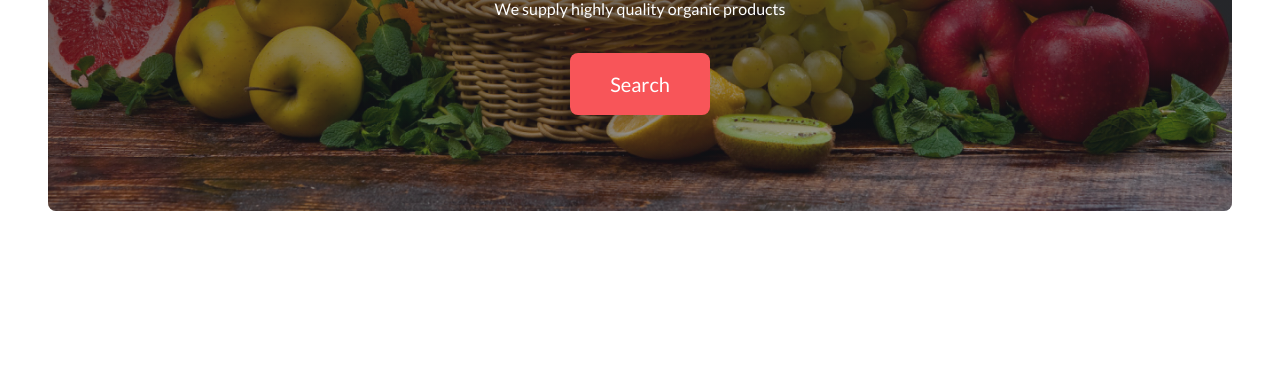
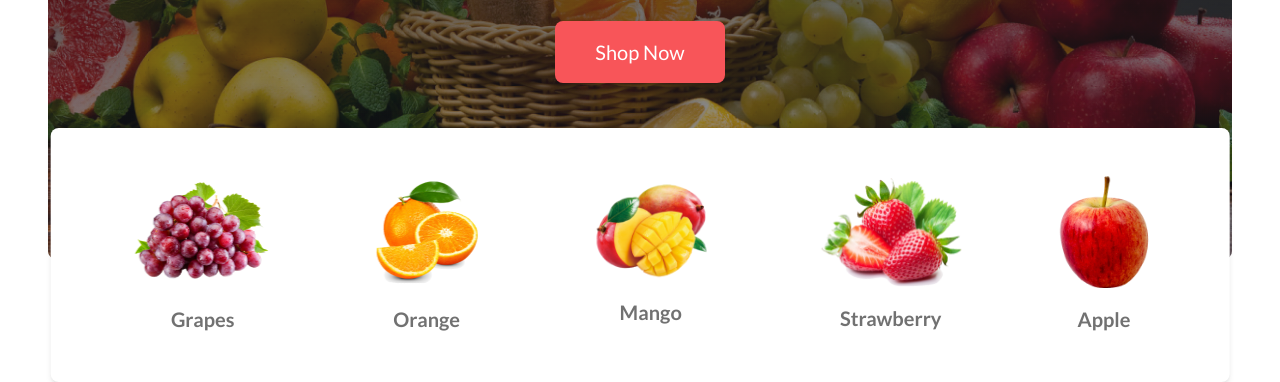
Before and after one commit to Morshed-17/ph-assignment-3, a plain HTML site: page index.html in a window 1280 px wide. Shown: the part 525-907 px from the top of the page. Before the commit the page ends 800 px from the top, so only its background shows below. Drawn offline with nearby package versions, Linux system fonts and the light colour scheme; grey boxes are pictures that could not be loaded.

Commit message:
banner section added

```diff
--- a/index.html
+++ b/index.html
@@ -45,9 +45,9 @@
         p {
             color: rgba(18, 18, 18, 0.60);
         }
-        @media (max-width:600px) {
+        @media (max-width: 600px) {
             html {
-                font-size: 70%;
+                font-size: 80%;
             }
         }
     </style>
@@ -77,20 +77,16 @@
                 </div>
 
                 <div class="lg:w-1/4">
-                    <!-- Search box -->
+                    <!-- Shop Now box -->
 
                     <div class=" bg-white flex justify-between items-center lg:py-3 px-8 rounded-full ">
-                        <input class="hidden lg:inline focus-within:outline-none" type="text" placeholder="Search Here">
+                        <input class="hidden lg:inline focus-within:outline-none" type="text" placeholder="Shop Now Here">
                         <i class="fa-solid fa-magnifying-glass hidden lg:inline "></i>
                     </div>
 
                     <div class="dropdown inline">
                         <label tabindex="0" class="btn btn-ghost lg:hidden">
-                            <svg xmlns="http://www.w3.org/2000/svg" class="h-5 w-5" fill="none" viewBox="0 0 24 24"
-                                stroke="currentColor">
-                                <path stroke-linecap="round" stroke-linejoin="round" stroke-width="2"
-                                    d="M4 6h16M4 12h8m-8 6h16" />
-                            </svg>
+                            <i class="fa-solid fa-bars text-primary-dark text-4xl"></i>
                         </label>
                         <!-- mobile -->
                         <ul tabindex="0"
@@ -109,23 +105,23 @@
         </nav>
 
         <!-- banner section -->
-        <section>
+        <section class="relative">
 
             <!-- carousel -->
-            <div class="carousel w-full">
+            <div class="carousel w-full ">
                 <div id="slide1" class="carousel-item relative w-full">
                   <!-- hero banner  -->
             <div class="hero bg-[url('./images/banner1.png')] rounded-lg">
                 <div class="hero-overlay bg-gradient-to-b from-bg-1 to-transparent rounded-lg bg-opacity-30"></div>
 
-                <div class=" text-center py-24 px-6 md:px-3 ">
+                <div class=" text-center p-8 lg:pt-16 lg:pb-44  px-4 ">
                     <div class="max-w-[679px] ">
                         <h1 class=" text-7xl font-extrabold leading-snug text-white pb-6">Exotic tastes at your doorstep</h1>
                         <p class="mb-8 text-white ">We supply highly quality organic products</p>
                         <div class="">
 
                             <button
-                                class=" normal-case bg-primary-red text-white font-medium  hover:bg-opacity-60 hover:primary-red border-0 text-[1.25rem] py-4 px-10 rounded-lg">Search</button>
+                                class=" normal-case bg-primary-red text-white font-medium  hover:bg-opacity-60 hover:primary-red border-0 text-[1.25rem] py-4 px-10 rounded-lg">Shop Now</button>
                         </div>
                     </div>
                 </div>
@@ -140,14 +136,14 @@
             <div class="hero bg-[url('./images/banner2.png')] rounded-lg">
                 <div class="hero-overlay bg-gradient-to-b from-bg-1 to-transparent rounded-lg bg-opacity-30"></div>
 
-                <div class=" text-center py-24 px-6 md:px-3 ">
+                <div class=" text-center p-8 lg:pt-16 lg:pb-44 px-4 ">
                     <div class="max-w-[679px] ">
                         <h1 class=" text-7xl font-extrabold leading-snug text-white pb-6">Exotic tastes at your doorstep</h1>
                         <p class="mb-8 text-white ">We supply highly quality organic products</p>
                         <div class="">
 
                             <button
-                                class=" normal-case bg-primary-red text-white font-medium  hover:bg-opacity-60 hover:primary-red border-0 text-[1.25rem] py-4 px-10 rounded-lg">Search</button>
+                                class=" normal-case bg-primary-red text-white font-medium  hover:bg-opacity-60 hover:primary-red border-0 text-[1.25rem] py-4 px-10 rounded-lg">Shop Now</button>
                         </div>
                     </div>
                 </div>
@@ -162,14 +158,14 @@
             <div class="hero bg-[url('./images/banner3.png')] rounded-lg">
                 <div class="hero-overlay bg-gradient-to-b from-bg-1 to-transparent rounded-lg bg-opacity-30"></div>
 
-                <div class=" text-center py-24 px-6 md:px-3 ">
+                <div class=" text-center p-8 lg:pt-16 lg:pb-44 md:px-3 ">
                     <div class="max-w-[679px] ">
                         <h1 class=" text-7xl font-extrabold leading-snug text-white pb-6">Exotic tastes at your doorstep</h1>
                         <p class="mb-8 text-white ">We supply highly quality organic products</p>
                         <div class="">
 
                             <button
-                                class=" normal-case bg-primary-red text-white font-medium  hover:bg-opacity-60 hover:primary-red border-0 text-[1.25rem] py-4 px-10 rounded-lg">Search</button>
+                                class=" normal-case bg-primary-red text-white font-medium  hover:bg-opacity-60 hover:primary-red border-0 text-[1.25rem] py-4 px-10 rounded-lg">Shop Now</button>
                         </div>
                     </div>
                 </div>
@@ -180,18 +176,18 @@
                   </div>
                 </div>
                 <div id="slide4" class="carousel-item relative w-full">
-                        <!-- hero banner  -->
+                        <!-- hero banner last  -->
             <div class="hero bg-[url('./images/banner4.png')] rounded-lg">
                 <div class="hero-overlay bg-gradient-to-b from-bg-1 to-transparent rounded-lg bg-opacity-30"></div>
 
-                <div class=" text-center py-24 px-6 md:px-3 ">
+                <div class=" text-center p-8 lg:pt-16 lg:pb-44 px-4 ">
                     <div class="max-w-[679px] ">
                         <h1 class=" text-7xl font-extrabold leading-snug text-white pb-6">Exotic tastes at your doorstep</h1>
                         <p class="mb-8 text-white ">We supply highly quality organic products</p>
                         <div class="">
 
                             <button
-                                class=" normal-case bg-primary-red text-white font-medium  hover:bg-opacity-60 hover:primary-red border-0 text-[1.25rem] py-4 px-10 rounded-lg">Search</button>
+                                class=" normal-case bg-primary-red text-white font-medium  hover:bg-opacity-60 hover:primary-red border-0 text-[1.25rem] py-4 px-10 rounded-lg">Shop Now</button>
                         </div>
                     </div>
                 </div>
@@ -201,7 +197,33 @@
                     <a href="#slide1" class="btn btn-circle text-white bg-primary-dark border-none">❯</a>
                   </div>
                 </div>
+
+                <!-- banner fruit box  -->
+              <div class=" hidden lg:grid gap-24 grid-flow-col justify-items-center bg-white rounded-lg py-12 px-20 absolute -bottom-[20%] left-[50%] translate-x-[-50%] z-10 shadow-md ">
+
+                <div class=" "><img class="max-h-28 max-w-[144px]" src="./images/fruit1.png" alt="">
+                    <h3 class="text-center text-secondary-dark font-semibold text-[1.25rem] mt-4">Grapes</h3>
+                </div>
+                <div>
+                <img class="max-h-28 max-w-[144px]" src="./images/fruit2.png" alt="">
+                <h3 class="text-center text-secondary-dark font-semibold text-[1.25rem] mt-4">Orange</h3>
+                </div>
+                <div>
+                    <img class="max-h-28 max-w-[144px]" src="./images/fruit3.png" alt="">
+                    <h3 class="text-center text-secondary-dark font-semibold text-[1.25rem] mt-4">Mango</h3>
+                </div>
+
+                <div>
+                    <img class="max-h-28 max-w-[144px]" src="./images/fruit4.png" alt="">
+                    <h3 class="text-center text-secondary-dark font-semibold text-[1.25rem] mt-4">Strawberry</h3>
+                </div>
+                <div>
+                    <img class="max-h-28 max-w-[144px]" src="./images/fruit6.png" alt="">
+                    <h3 class="text-center text-secondary-dark font-semibold text-[1.25rem] mt-4">Apple</h3>
+                </div>
               </div>
+              </div>
+
         </section>
 
 
```
